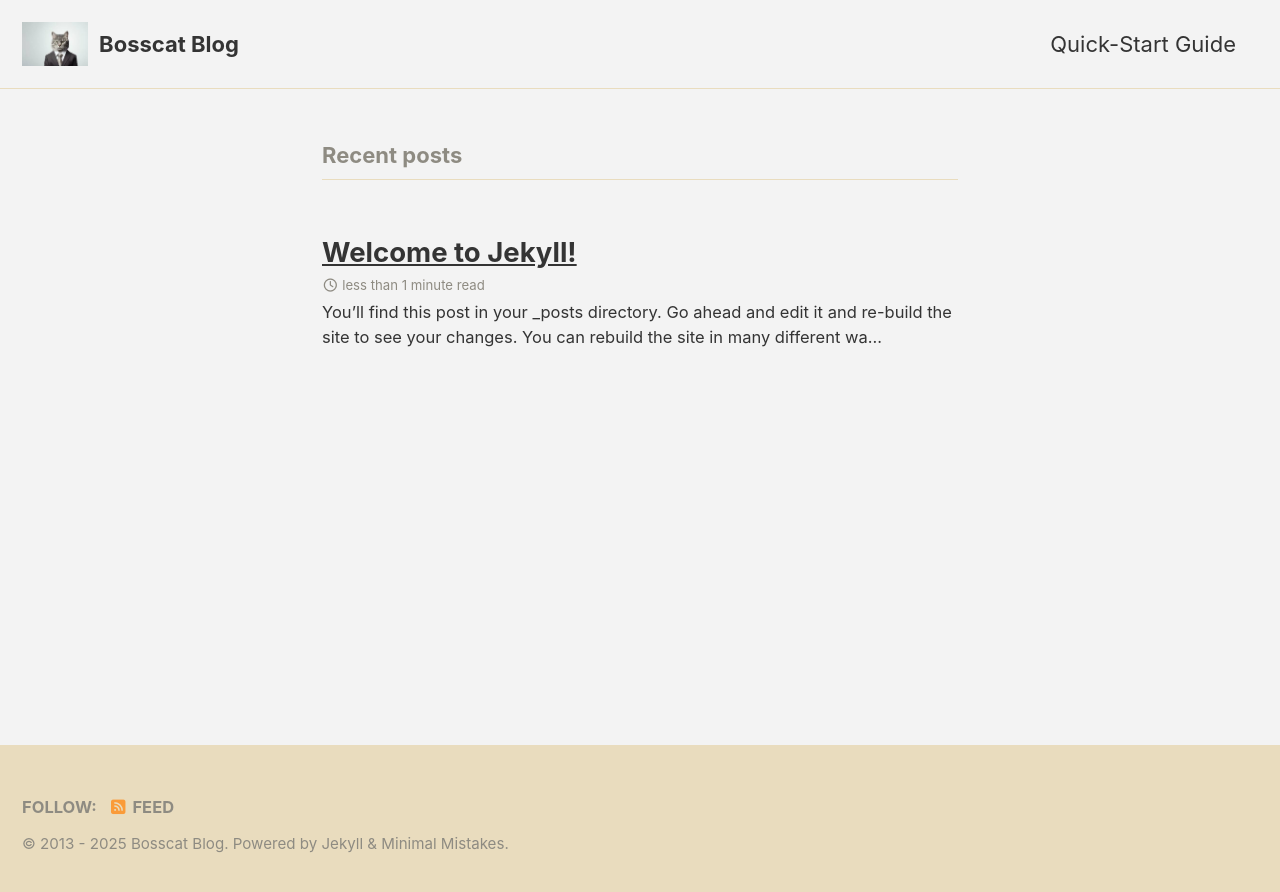
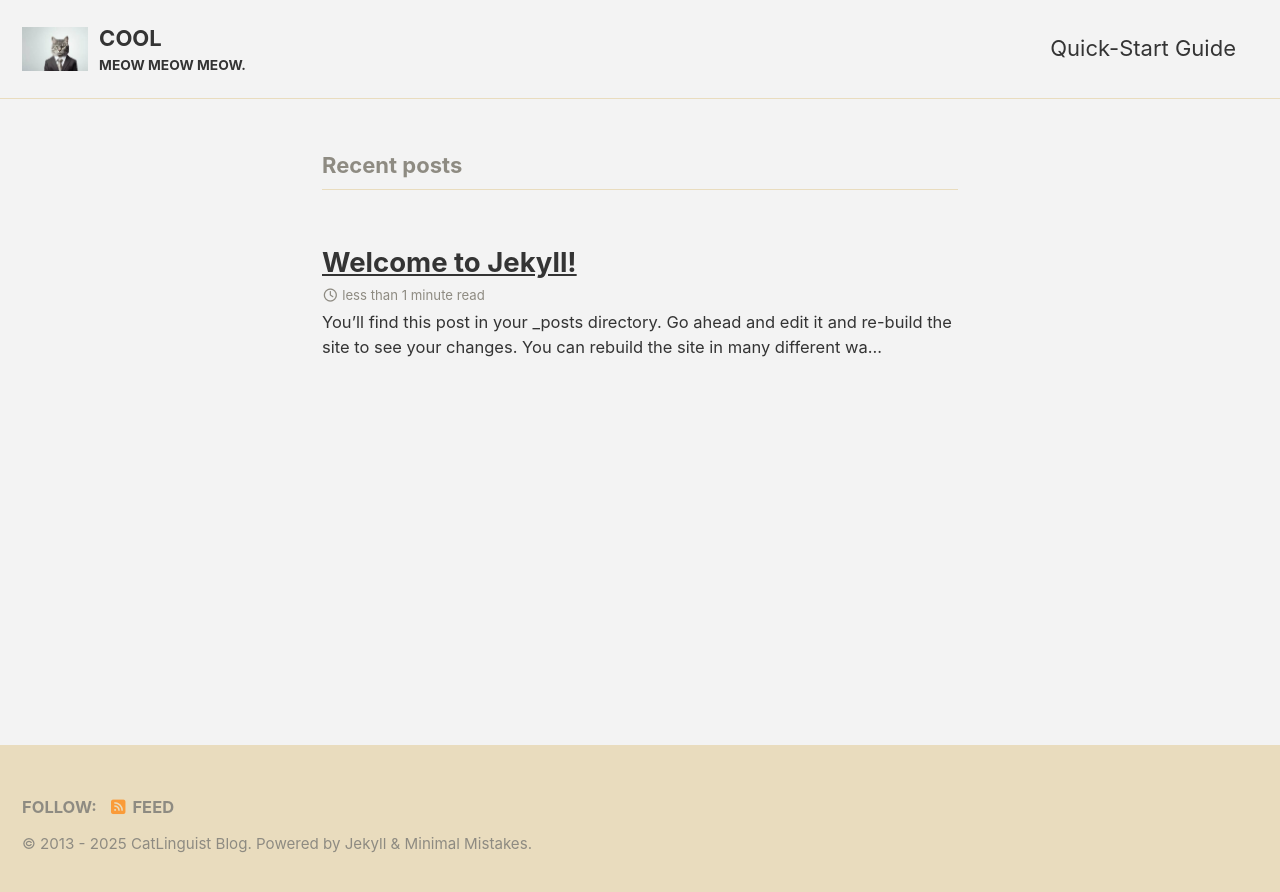
Before and after one commit to BossCatToryong/Bosscat.github.io, a Jekyll site: the page built from index.markdown, in a window 1280 px wide. Shown: the top 892 px of the page. Built offline with Jekyll 4.4.1, drawn with Linux system fonts in a browser that asks for light colours; cached includes are drawn as plain includes; the list of posts is cut into pages by our own code; part of the change alters nothing that is shown.

Commit message:
(fix) yml

```diff
--- a/_config.yml
+++ b/_config.yml
@@ -10,24 +10,24 @@
 # Review documentation to determine if you should use `theme` or `remote_theme`
 # https://mmistakes.github.io/minimal-mistakes/docs/quick-start-guide/#installing-the-theme
 
-theme                    : "minimal-mistakes-jekyll"
-remote_theme             : "mistakes/minimal-mistakes"
+# theme                    : "minimal-mistakes-jekyll"
+# remote_theme             : "mistakes/minimal-mistakes"
 minimal_mistakes_skin    : "dirt" # "air", "aqua", "contrast", "dark", "dirt", "neon", "mint", "plum", "sunrise"
 
 # Site Settings
 locale                   : "en-US"
-rtl                      : # true, false (default) # turns direction of the page into right to left for RTL languages
-title                    : "Bosscat Blog"
+rtl                      : false
+title                    : "CatLinguist Blog"
 title_separator          : "-"
-subtitle                 : # site tagline that appears below site title in masthead
-name                     : "Bosscat"
-description              : "An amazing website."
+subtitle                 : "MEOW MEOW MEOW."
+name                     : "CatLinguist"
+description              : "MEOW MEOW MEOW."
 url                      : "https://catlinguist.github.io"
-baseurl                  : ""
+baseurl                  : " "
 repository               : "catlinguist/catlinguist.github.io"
 teaser                   : "/assets/images/profile.jpg"
 logo                     : "/assets/images/profile.jpg"
-masthead_title           : # overrides the website title displayed in the masthead, use " " for no title
+masthead_title           : " COOL "
 breadcrumbs              : # true, false (default)
 words_per_minute         : 200
 enable_copy_code_button  : # true, false (default)
```
